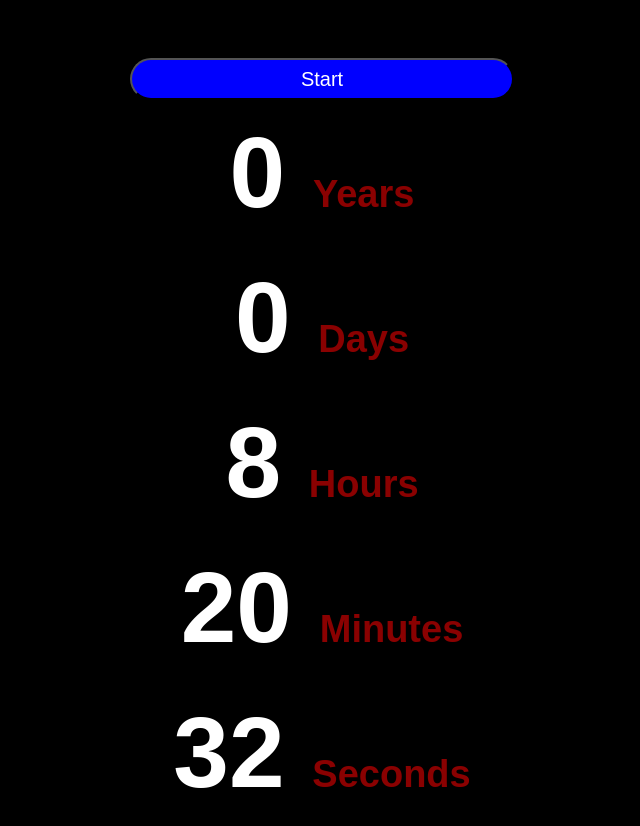
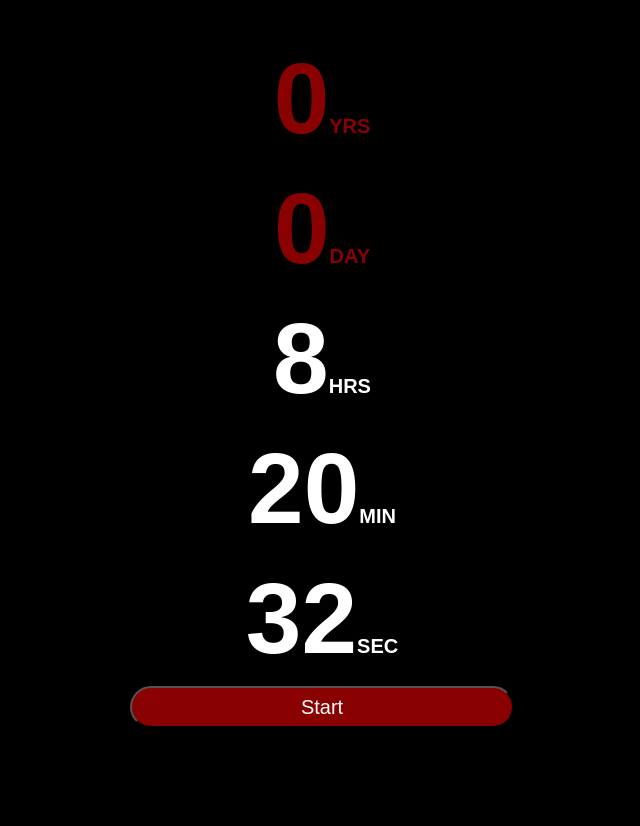
Before and after one commit to 107124/blessing-count-down, a React (Create React App) app: page / in a window 1280 px wide. Shown: the top 826 px of the page, without its empty margins (318-958 px from the left). After the commit the page ends 800 px from the top, so only its background shows below. Built offline with nearby package versions, Linux system fonts and the light colour scheme.

Commit message:
fixed styles
lined up the styles to make it closer to the movies styles.

```diff
--- a/src/styles.css
+++ b/src/styles.css
@@ -17,21 +17,33 @@ body {
   display: flex;
   justify-content: center;
   align-items: center;
-  margin: 42px 42px 42px 42px;
+  margin: 10px 42px 42px 42px;
 }
 
 .times {
-  display: flex;
+  display: grid;
+  grid-template-columns: 1fr;
   flex-direction: column;
   justify-content: center;
   align-items: center;
   align-self: center;
   width: 100vw;
+  grid-gap: 0px;
+}
+
+.zero {
+  color: rgb(138, 1, 1);
 }
 
 .words {
+  color: white;
+  font-size: 20px;
+  font-weight: 900;
+}
+
+.words-done {
   color: rgb(138, 1, 1);
-  font-size: 38px;
+  font-size: 20px;
   font-weight: 900;
 }
 
@@ -39,7 +51,7 @@ body {
   color: white;
   font-weight: 900;
   font-size: 100px;
-  margin: 15px;
+  margin-top: 15px;
 }
 
 .start-button {
@@ -47,8 +59,9 @@ body {
   border-radius: 30px;
   font-size: 20px;
   width: 30%;
+  margin: 10px;
   height: 42px;
-  background-color: blue;
+  background-color: rgb(138, 1, 1);
   outline: none;
   cursor: pointer;
   text-decoration: none;
--- a/src/timer.js
+++ b/src/timer.js
@@ -61,32 +61,41 @@ class Timer extends React.Component {
     // Check if we're at zero.
     if (seconds == 0) {
       clearInterval(this.timer);
+      this.setState({
+        time: this.secondsToTime(seconds),
+        seconds: 0
+      });
     }
   }
 
   render() {
     return (
       <div>
+        <div className="times">
+          <div className="numbers">
+            <span className="zero">0</span>
+            <span className="words-done">YRS</span>
+          </div>
+          <div className="numbers">
+            <span className="zero">0</span>
+            <span className="words-done">DAY</span>
+          </div>
+          <div className="numbers">
+            {this.state.time.h}
+            <span className="words">HRS</span>
+          </div>
+          <div className="numbers">
+            {this.state.time.m}
+            <span className="words">MIN</span>
+          </div>
+          <div className="numbers">
+            {this.state.time.s}
+            <span className="words">SEC</span>
+          </div>
+        </div>
         <button className="start-button" onClick={this.startTimer}>
           Start
         </button>
-        <div className="times">
-          <div className="numbers">
-            0 <span className="words">Years</span>
-          </div>
-          <div className="numbers">
-            0 <span className="words">Days</span>
-          </div>
-          <div className="numbers">
-            {this.state.time.h} <span className="words">Hours</span>
-          </div>
-          <div className="numbers">
-            {this.state.time.m} <span className="words">Minutes</span>
-          </div>
-          <div className="numbers">
-            {this.state.time.s} <span className="words">Seconds</span>
-          </div>
-        </div>
       </div>
     );
   }
```
